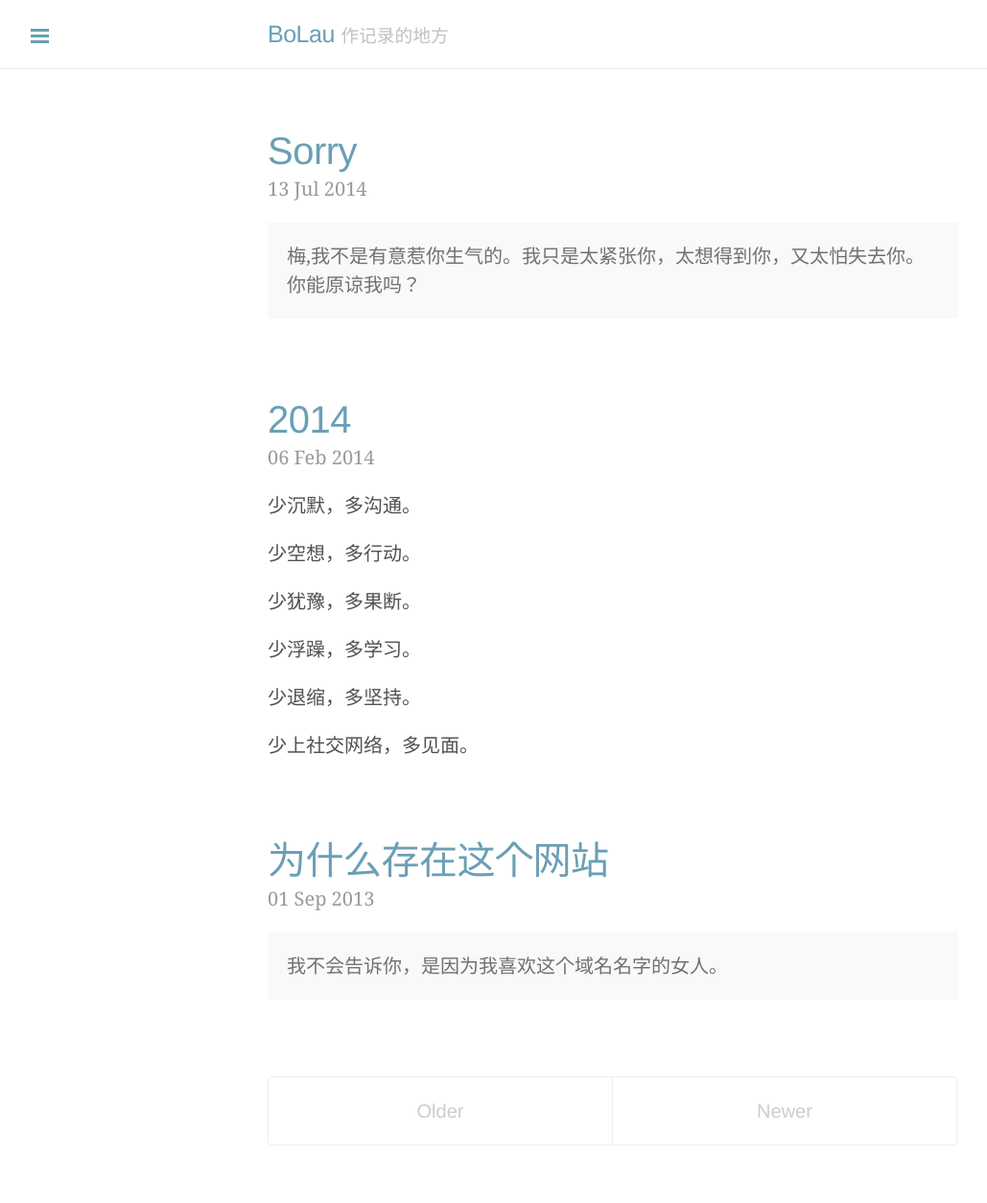
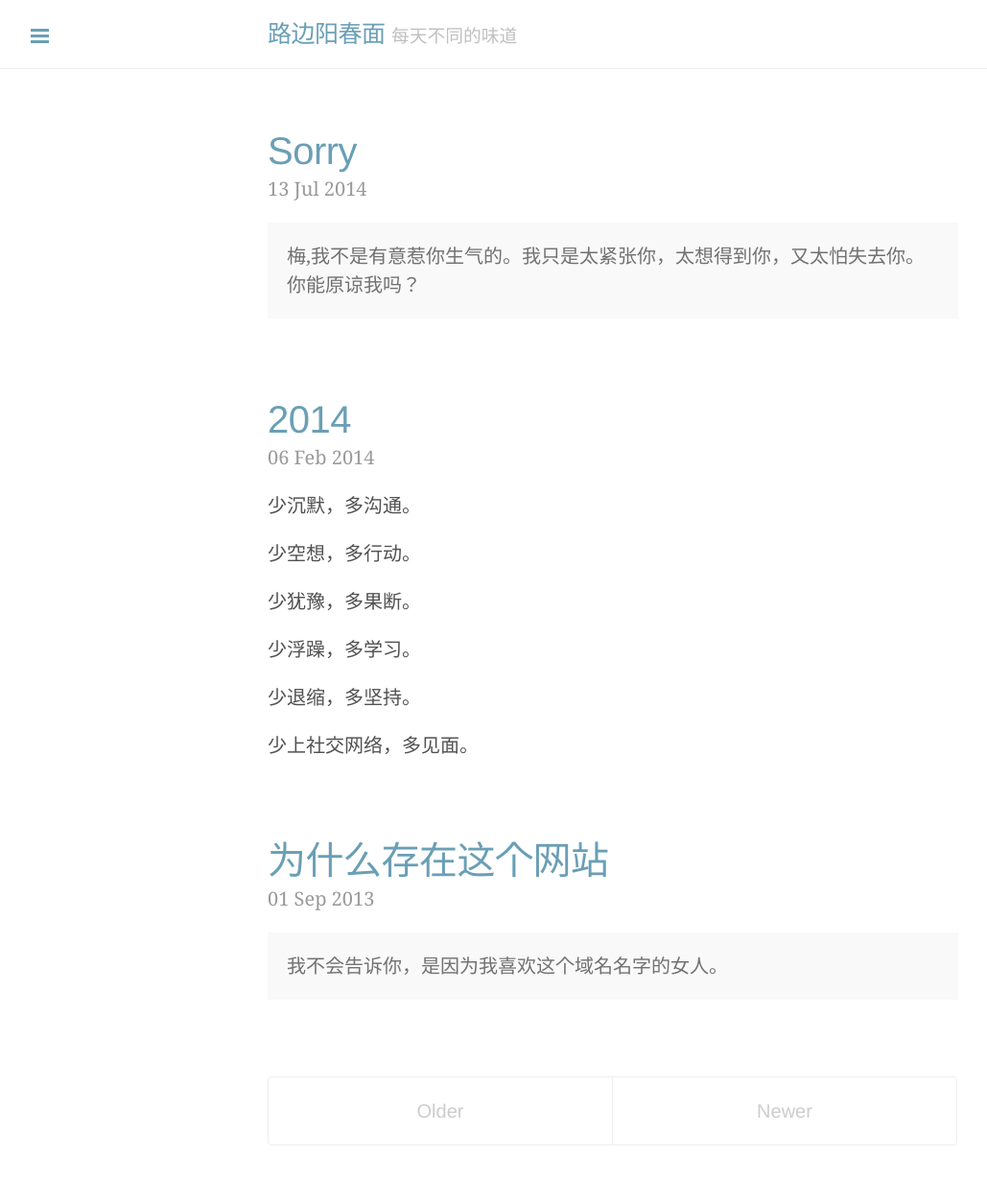
Before and after one commit to boleo/boleo.github.io, a Jekyll site: the page built from index.html, in a window 1280 px wide. Shown: the whole page at 96% size, without its empty margins (1-1030 px from the left). Built offline with Jekyll 4.4.1, drawn with Linux system fonts in a browser that asks for light colours; some web fonts are replaced; Markdown is read by kramdown in place of the engine named in the settings; the list of posts is cut into pages by our own code.

Commit message:
Update _config.yml

```diff
--- a/_config.yml
+++ b/_config.yml
@@ -6,9 +6,9 @@ pygments:         true
 permalink:        pretty
 
 # Setup
-title:            BoLau
-tagline:          '作记录的地方'
-description:      '<a href="http://weibo.com/liuihc" target="_blank">BoLau</a><br/>用来记录胡思乱想的地方 '
+title:            路边阳春面
+tagline:          '每天不同的味道'
+description:      '<a href="http://weibo.com/liuihc" target="_blank">路边阳春面</a><br/>每天不同的味道'
 url:              http://weibo.com/liuihc
 baseurl:          '/'
 paginate:         5
```
